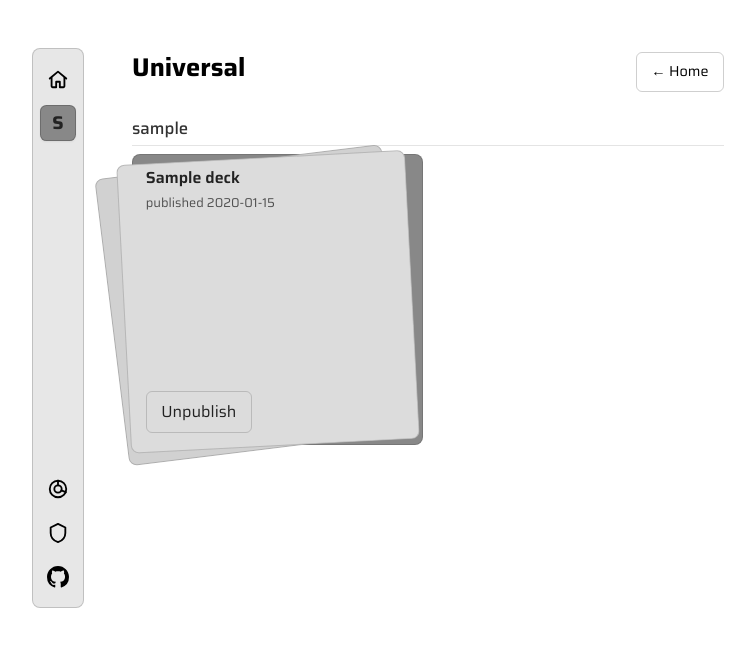
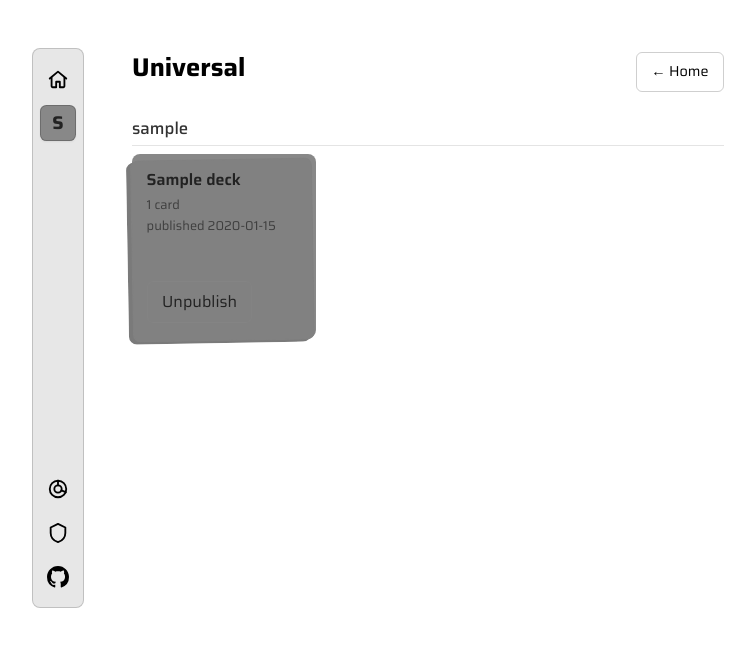
Before and after one commit to mikedewar/crazy-cram, a Flask app: page /universal in a window 1280 px wide. Shown: the top 647 px of the page, without its empty margins (212-967 px from the left). Run offline with Flask 3, Linux system fonts and the light colour scheme; a user stored in the database is signed in; tables that the repository leaves empty hold one stand-in row (values such as "Sample post"); some libraries are stand-ins or nearby versions.

Commit message:
v1.9.3: /universal tiles now match folder-page tiles

```diff
--- a/app.py
+++ b/app.py
@@ -780,11 +780,16 @@ def universal_index():
     ordered by their most-recent publish time (newest group first).
     Within each group: decks by published_at desc (youngest first).
     """
-    published = (
-        Deck.query.filter(Deck.published_at.isnot(None))
+    rows = (
+        db.session.query(Deck, func.count(Card.id))
+        .outerjoin(Card, Card.deck_id == Deck.id)
+        .filter(Deck.published_at.isnot(None))
+        .group_by(Deck.id)
         .order_by(Deck.published_at.desc(), Deck.id.desc())
         .all()
     )
+    published = [d for (d, _n) in rows]
+    card_counts = {d.id: n for (d, n) in rows}
     # Which of the user's decks were copied from which source?
     already_added_ids = set()
     for d in Deck.query.filter(
@@ -828,6 +833,7 @@ def universal_index():
     return render_template(
         "universal.html",
         groups=groups,
+        card_counts=card_counts,
         already_added_ids=already_added_ids,
         current_user_id=current_user.id,
     )
--- a/static/style.css
+++ b/static/style.css
@@ -825,26 +825,5 @@ a[aria-disabled="true"].btn { background: #8886; border-color: #8886; pointer-ev
   padding-bottom: .25rem;
   border-bottom: 1px solid #0002;
 }
-.universal-deck-grid {
-  list-style: none;
-  padding: 0;
-  margin: 0;
-  display: grid;
-  grid-template-columns: repeat(auto-fill, minmax(14rem, 1fr));
-  gap: .6rem;
-}
-.universal-tile {
-  display: flex;
-  flex-direction: column;
-  justify-content: space-between;
-  padding: .7rem .8rem;
-  border-radius: .5rem;
-  border: 1px solid #0002;
-  min-height: 5rem;
-}
-.universal-tile-body { display: flex; flex-direction: column; gap: .2rem; }
-.universal-tile-body .deck-name { font-weight: 600; }
-.universal-tile-body .deck-meta { font-size: .8rem; opacity: .75; }
-.universal-tile-actions { margin-top: .55rem; }
 
 .swatch-disabled { opacity: .5; cursor: not-allowed; }
--- a/templates/universal.html
+++ b/templates/universal.html
@@ -18,17 +18,25 @@
 {% for g in groups %}
 <section class="universal-group">
   <h2 class="universal-group-head">{{ g.user.username }}</h2>
-  <ul class="deck-grid universal-deck-grid">
+  <ul class="deck-grid">
     {% for deck in g.decks %}
     {% set is_owner = deck.user_id == current_user_id %}
     {% set already = deck.id in already_added_ids %}
-    <li class="deck-tile universal-tile"
-        {% if deck.color %}style="background-color: {{ deck.color }}"{% endif %}>
-      <div class="universal-tile-body">
+    {%- set did = deck.id -%}
+    {%- set r1 = (did * 37) % 7 - 3 -%}
+    {%- set r2 = (did * 53) % 11 - 10 -%}
+    {%- set dx1 = (did * 17) % 5 - 2 -%}
+    {%- set dy1 = (did * 23) % 4 + 1 -%}
+    {%- set dx2 = (did * 29) % 7 - 5 -%}
+    {%- set dy2 = (did * 31) % 4 + 3 -%}
+    {%- set card_count = card_counts.get(deck.id, 0) -%}
+    <li class="deck-tile" style="{% if deck.color %}--deck-color: {{ deck.color }};{% endif %}--r1: {{ r1 }}deg;--r2: {{ r2 }}deg;--dx1: {{ dx1 }}px;--dy1: {{ dy1 }}px;--dx2: {{ dx2 }}px;--dy2: {{ dy2 }}px;">
+      <div class="deck-tile-name">
         <span class="deck-name">{{ deck.name }}</span>
-        <span class="deck-meta">published {{ deck.published_at.strftime('%Y-%m-%d') }}</span>
+        <span class="deck-count">{{ card_count }} card{{ '' if card_count == 1 else 's' }}</span>
+        <span class="deck-count">published {{ deck.published_at.strftime('%Y-%m-%d') }}</span>
       </div>
-      <div class="universal-tile-actions">
+      <div class="deck-tile-actions">
         {% if is_owner or current_user.is_admin %}
         <form method="post"
               action="{{ url_for('deck_unpublish', deck_id=deck.id) }}"
```
Also changed, not shown: CHANGELOG.md, 1 other file.
